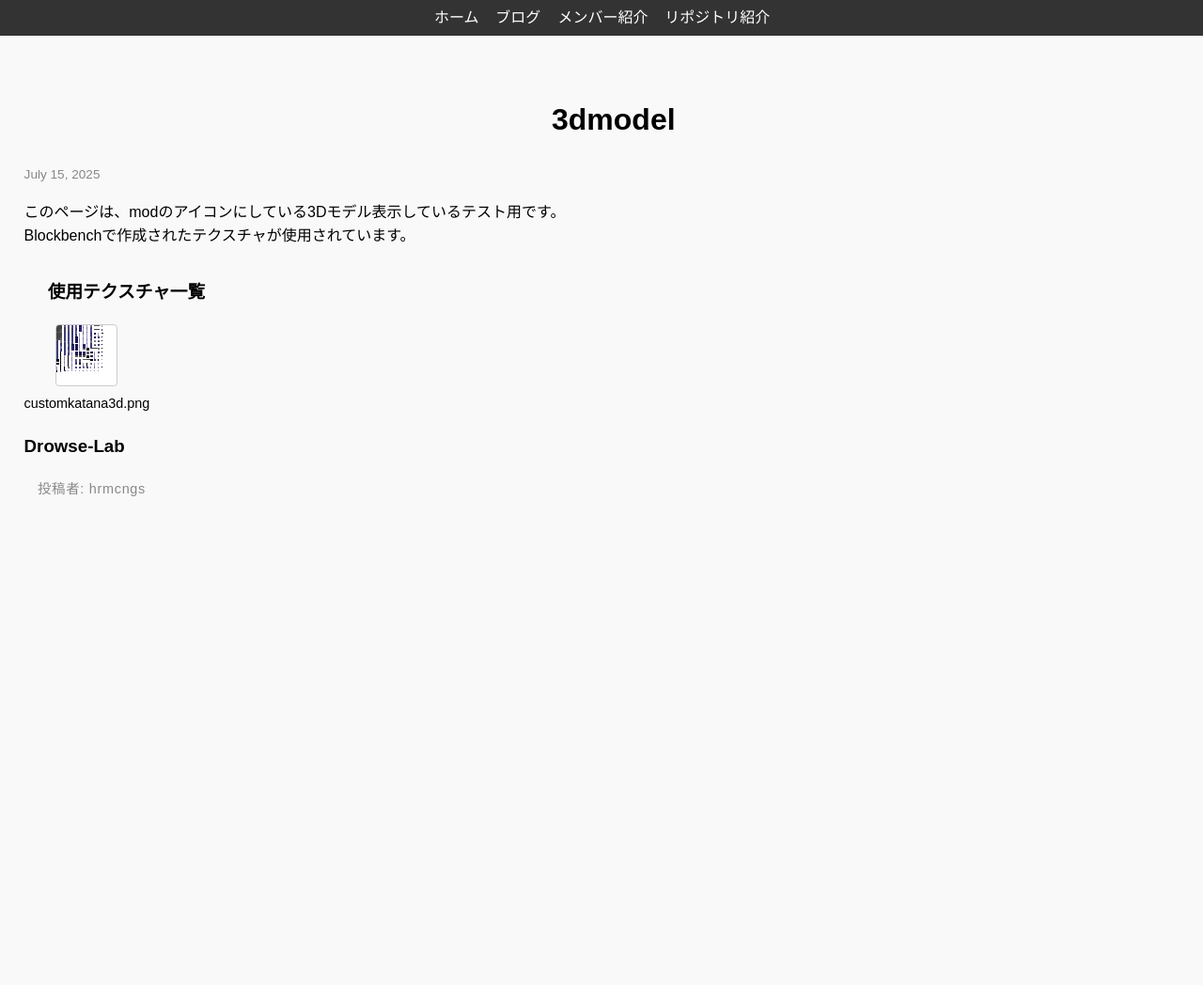
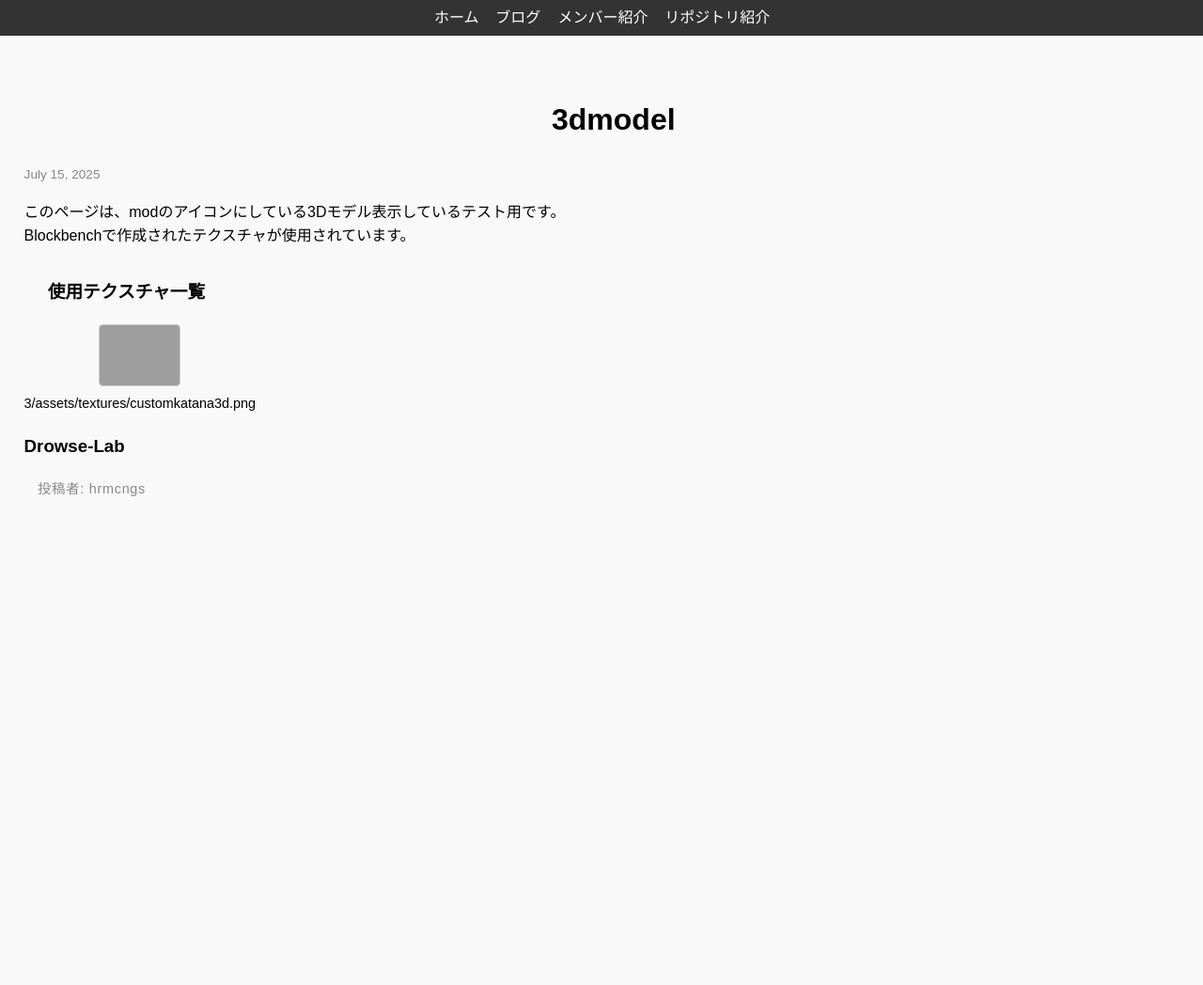
Before and after one commit to Drowse-Lab/Drowse-Lab, a Jekyll site: the page built from _posts/2025-07-15-blog.md, in a window 1280 px wide. Shown: the whole page at 94% size. Built offline with Jekyll 4.4.1, drawn with Linux system fonts in a browser that asks for light colours; nearby versions of some CDN libraries; some web fonts are replaced; a style sheet for code colours, icons or effects is not loaded.

Commit message:
Update 2025-07-15-blog.md

```diff
--- a/_posts/2025-07-15-blog.md
+++ b/_posts/2025-07-15-blog.md
@@ -10,7 +10,7 @@
 model_path: /assets/models/customkatanairon3d.json
 enable_glow: true
 textures:
-  - customkatana3d.png
+ "3": /assets/textures/customkatana3d.png
 ---
 
 このページは、modのアイコンにしている3Dモデル表示しているテスト用です。
```
